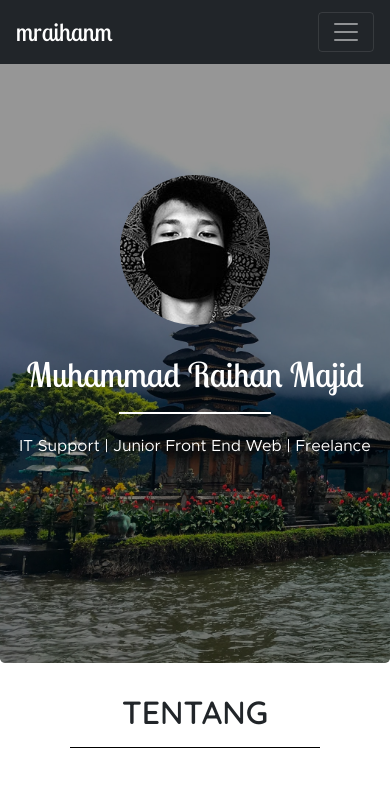
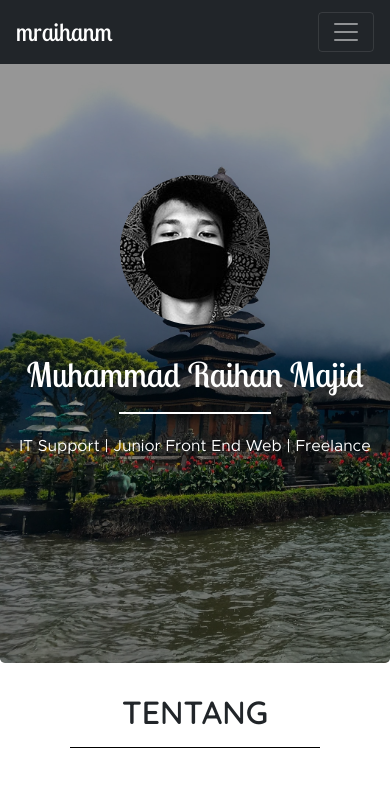
Before and after one commit to raihanM99/my-portfolio.github.io, a plain HTML site: page index.html in a window 390 px wide. Shown: the top 785 px of the page. Drawn offline with nearby package versions, Linux system fonts and the light colour scheme.

Commit message:
shcgaucuac

```diff
--- a/style.css
+++ b/style.css
@@ -189,7 +189,7 @@ article section.container {
 
 @media (max-width: 575.98px) {
   .jumbotron {
-    background-position-y: 40px;
+    background-position-y: 0;
   }
 
   .jumbotron h1 {
```
